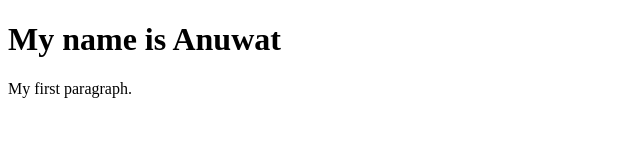
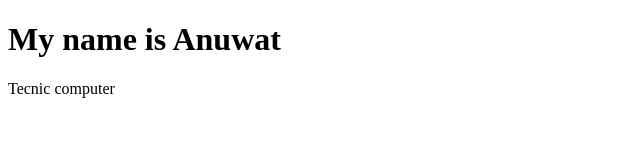
Before and after one commit to anuwatyt/project999.github.io, a plain HTML site: page index.html in a window 1280 px wide. Shown: the full height of the page, 0-640 px from the left. Drawn offline with Linux system fonts and the light colour scheme.

Commit message:
Update index.html

```diff
--- a/index.html
+++ b/index.html
@@ -6,7 +6,7 @@
 <body>
 
 <h1>My name is Anuwat </h1>
-<p>My first paragraph.</p>
+<p> Tecnic computer </p>
 
 </body>
 </html>
```
